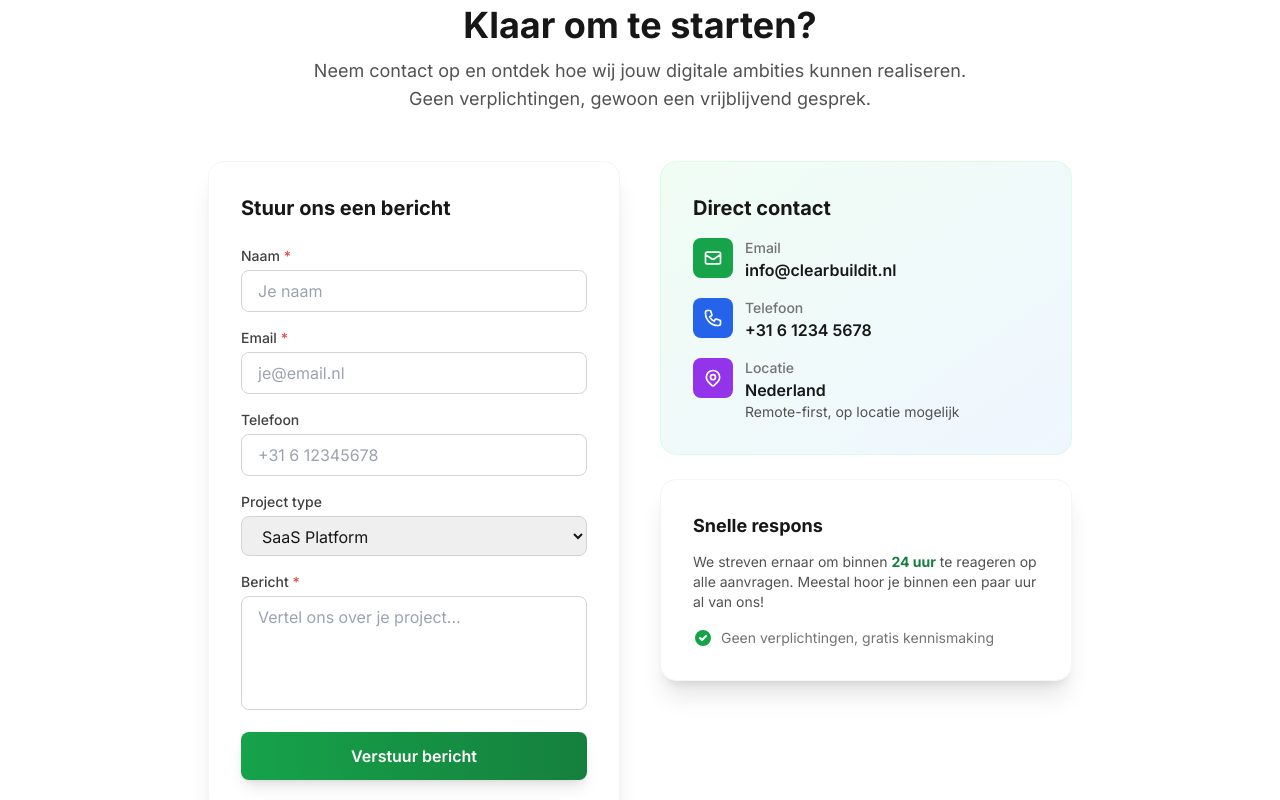
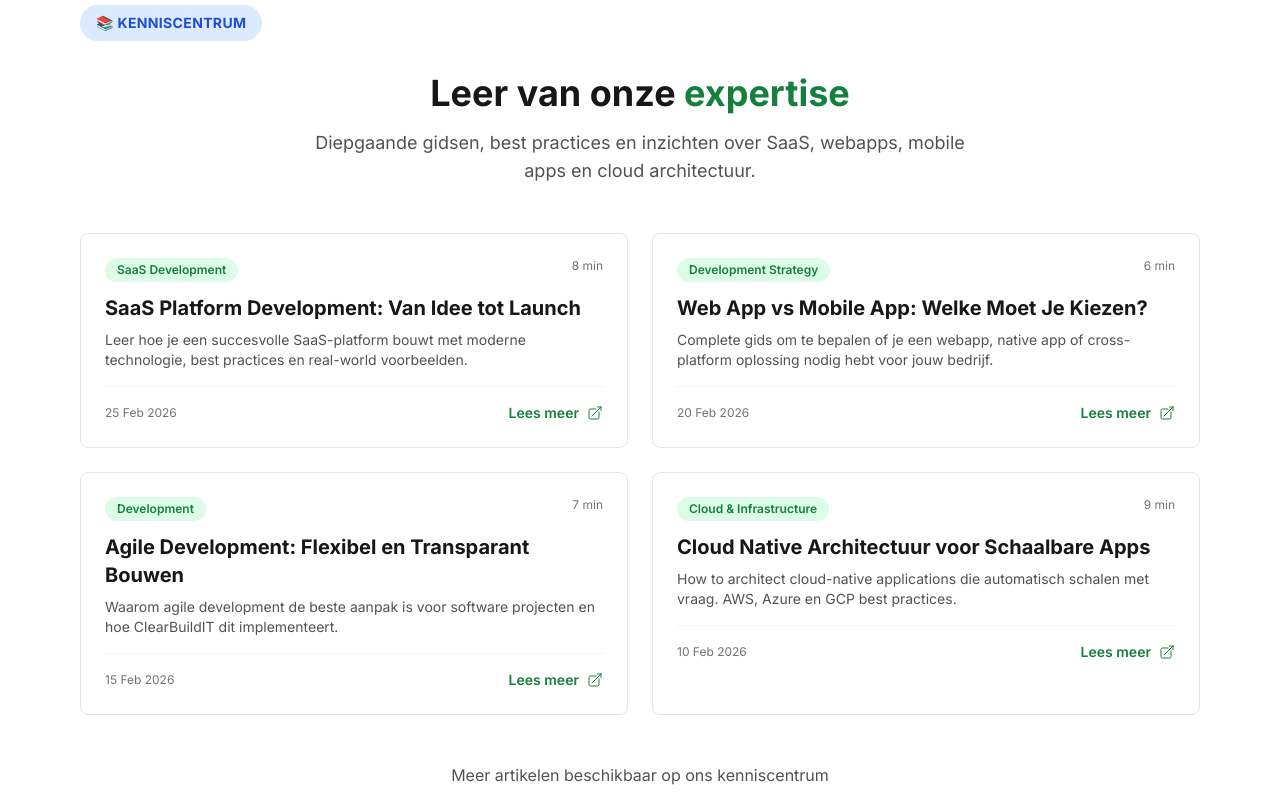
Before and after one commit to LucasMelika/ClearBuildIT, a React (Vite) app: page / in a window 1280 px wide. Shown: the part 5580-6380 px from the top of the page. Built offline with nearby package versions, Linux system fonts and the light colour scheme; no server answers.

Commit message:
🚀 Add blog section, breadcrumb schema & Google Search Console setup guide

```diff
--- a/src/Home.jsx
+++ b/src/Home.jsx
@@ -1,9 +1,10 @@
 import React, { useState, useEffect, useRef } from 'react';
 import { Helmet } from 'react-helmet-async';
-import { seoMeta } from './utils/seoSchemas.js';
+import { seoMeta, breadcrumbSchema } from './utils/seoSchemas.js';
 import ServicesCard from './components/ServicesCard';
 import ContactForm from './components/ContactForm';
 import FAQSection from './components/FAQSection';
+import BlogSection from './components/BlogSection';
 import ScrollCTA from './components/ScrollCTA';
 import { CloudIcon, ShieldCheckIcon, BoltIcon, UsersIcon, DevicePhoneMobileIcon, GlobeAltIcon } from '@heroicons/react/24/outline';
 
@@ -100,6 +101,15 @@ export default function Home() {
         {/* Search Engine Visibility */}
         <meta name="robots" content="index, follow, max-snippet:-1, max-image-preview:large, max-video-preview:-1" />
         <meta name="googlebot" content="index, follow, max-snippet:-1, max-image-preview:large, max-video-preview:-1" />
+
+        {/* Breadcrumb Schema */}
+        <script type="application/ld+json">
+          {JSON.stringify(breadcrumbSchema([
+            { name: "Home", url: "https://clearbuildit.nl" },
+            { name: "Diensten", url: "https://clearbuildit.nl#diensten" },
+            { name: "Over ons", url: "https://clearbuildit.nl#features" }
+          ]))}
+        </script>
       </Helmet>
     <main className="bg-white min-h-screen pb-16 scroll-smooth">
       {/* Hero Section */}
@@ -526,6 +536,9 @@ export default function Home() {
         <FAQSection />
       </section>
 
+      {/* Blog Section */}
+      <BlogSection />
+
       {/* Contact Section */}
       <section id="contact" className="max-w-4xl mx-auto px-4 py-20 scroll-mt-16 md:scroll-mt-20">
         <div className="text-center mb-12">
--- /dev/null
+++ b/src/components/BlogSection.jsx
@@ -0,0 +1,109 @@
+import React from 'react';
+import { ArrowTopRightOnSquareIcon } from '@heroicons/react/24/outline';
+
+const articles = [
+  {
+    id: 1,
+    title: "SaaS Platform Development: Van Idee tot Launch",
+    description: "Leer hoe je een succesvolle SaaS-platform bouwt met moderne technologie, best practices en real-world voorbeelden.",
+    category: "SaaS Development",
+    readTime: "8 min",
+    date: "25 Feb 2026",
+    slug: "#blog/saas-platform-development"
+  },
+  {
+    id: 2,
+    title: "Web App vs Mobile App: Welke Moet Je Kiezen?",
+    description: "Complete gids om te bepalen of je een webapp, native app of cross-platform oplossing nodig hebt voor jouw bedrijf.",
+    category: "Development Strategy",
+    readTime: "6 min",
+    date: "20 Feb 2026",
+    slug: "#blog/web-app-vs-mobile-app"
+  },
+  {
+    id: 3,
+    title: "Agile Development: Flexibel en Transparant Bouwen",
+    description: "Waarom agile development de beste aanpak is voor software projecten en hoe ClearBuildIT dit implementeert.",
+    category: "Development",
+    readTime: "7 min",
+    date: "15 Feb 2026",
+    slug: "#blog/agile-development"
+  },
+  {
+    id: 4,
+    title: "Cloud Native Architectuur voor Schaalbare Apps",
+    description: "How to architect cloud-native applications die automatisch schalen met vraag. AWS, Azure en GCP best practices.",
+    category: "Cloud & Infrastructure",
+    readTime: "9 min",
+    date: "10 Feb 2026",
+    slug: "#blog/cloud-native-architecture"
+  }
+];
+
+export default function BlogSection() {
+  return (
+    <section id="resources" className="max-w-6xl mx-auto px-4 py-20 scroll-mt-16 md:scroll-mt-20">
+      <div className="mb-4">
+        <div className="inline-block px-4 py-2 rounded-full bg-blue-100 text-blue-700 text-sm font-bold uppercase tracking-wide mb-4">
+          📚 Kenniscentrum
+        </div>
+      </div>
+
+      <div className="text-center mb-12">
+        <h2 className="text-3xl md:text-4xl font-bold text-neutral-900 mb-4">
+          Leer van onze <span className="text-green-700">expertise</span>
+        </h2>
+        <p className="text-lg text-neutral-600 max-w-2xl mx-auto">
+          Diepgaande gidsen, best practices en inzichten over SaaS, webapps, mobile apps en cloud architectuur.
+        </p>
+      </div>
+
+      <div className="grid md:grid-cols-2 gap-6">
+        {articles.map((article) => (
+          <article
+            key={article.id}
+            className="group p-6 rounded-lg border border-neutral-200 hover:border-green-400 hover:shadow-lg transition-all bg-white hover:bg-green-50/30"
+          >
+            <div className="flex items-start justify-between mb-3">
+              <span className="text-xs font-semibold text-green-700 bg-green-100 px-3 py-1 rounded-full">
+                {article.category}
+              </span>
+              <span className="text-xs text-neutral-500">{article.readTime}</span>
+            </div>
+
+            <h3 className="text-xl font-bold text-neutral-900 mb-2 group-hover:text-green-700 transition">
+              {article.title}
+            </h3>
+
+            <p className="text-neutral-600 text-sm mb-4">
+              {article.description}
+            </p>
+
+            <div className="flex items-center justify-between pt-4 border-t border-neutral-100">
+              <span className="text-xs text-neutral-500">{article.date}</span>
+              <a
+                href={article.slug}
+                className="inline-flex items-center gap-2 text-sm font-semibold text-green-700 hover:text-green-800 transition group-hover:translate-x-1 transform"
+              >
+                Lees meer
+                <ArrowTopRightOnSquareIcon className="w-4 h-4" />
+              </a>
+            </div>
+          </article>
+        ))}
+      </div>
+
+      <div className="text-center mt-12">
+        <p className="text-neutral-600 mb-4">
+          Meer artikelen beschikbaar op ons kenniscentrum
+        </p>
+        <a
+          href="#resources"
+          className="inline-block px-6 py-3 rounded-full bg-gradient-to-r from-blue-600 to-green-600 text-white font-semibold hover:from-blue-700 hover:to-green-700 transition-all hover:scale-105"
+        >
+          Alle artikelen bekijken
+        </a>
+      </div>
+    </section>
+  );
+}
```
Also changed, not shown: 1 other file (tests, documents, lock files or other folders).
